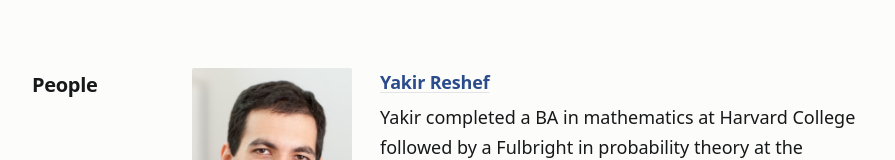
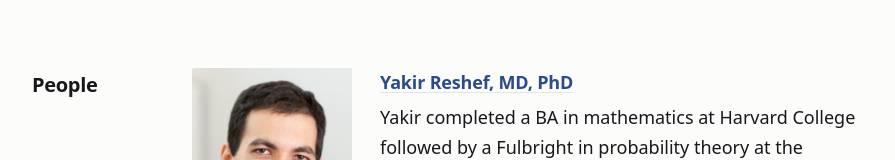
Before and after one commit to resheflab/resheflab.github.io, a plain HTML site: page index.html in a window 1280 px wide. Shown: the part 519-679 px from the top of the page, without its empty margins (192-1087 px from the left). Drawn offline with Linux system fonts and the light colour scheme.

Commit message:
Update name to include MD, PhD in index.html

```diff
--- a/index.html
+++ b/index.html
@@ -138,7 +138,7 @@
            alt="Yakir Reshef" width="700" height="979">
 
       <div class="person__text">
-        <h3><a href="https://yakirr.github.io">Yakir Reshef</a></h3>
+        <h3><a href="https://yakirr.github.io">Yakir Reshef, MD, PhD</a></h3>
 
         <p>
           Yakir completed a BA in mathematics at Harvard College followed
```
